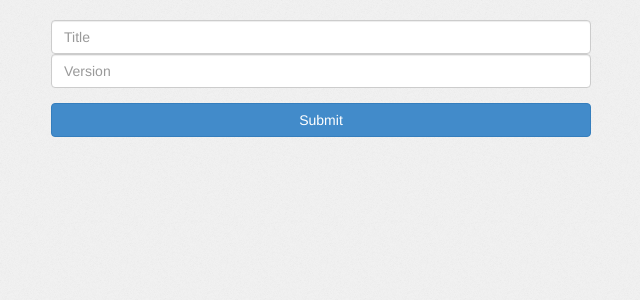
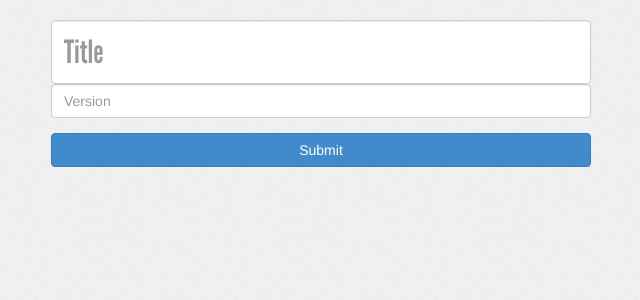
Before and after one commit to tests-assistant/tests-assistant, a Django app: page /run/add in a window 1280 px wide. Shown: the part 52-352 px from the top of the page, without its empty margins (319-959 px from the left). Run offline with Django 3.2, Linux system fonts and the light colour scheme; some libraries are stand-ins or nearby versions.

Commit message:
fix input[name="title"] style

```diff
--- a/src/assistant/static/css/app.css
+++ b/src/assistant/static/css/app.css
@@ -46,7 +46,7 @@ h1, h2, h3, h4, h5 {
     font-size: 0.7em;
 }
 
-body.test-add #title {
+body.test-add #title, input[name="title"] {
   font-family: LeagueGothic, 'Liberation Sans', "HelveticaNeue-Light", "Helvetica Neue Light", "Helvetica Neue", Helvetica, Arial, sans-serif;
   color: black;
   font-weight: normal;
```
